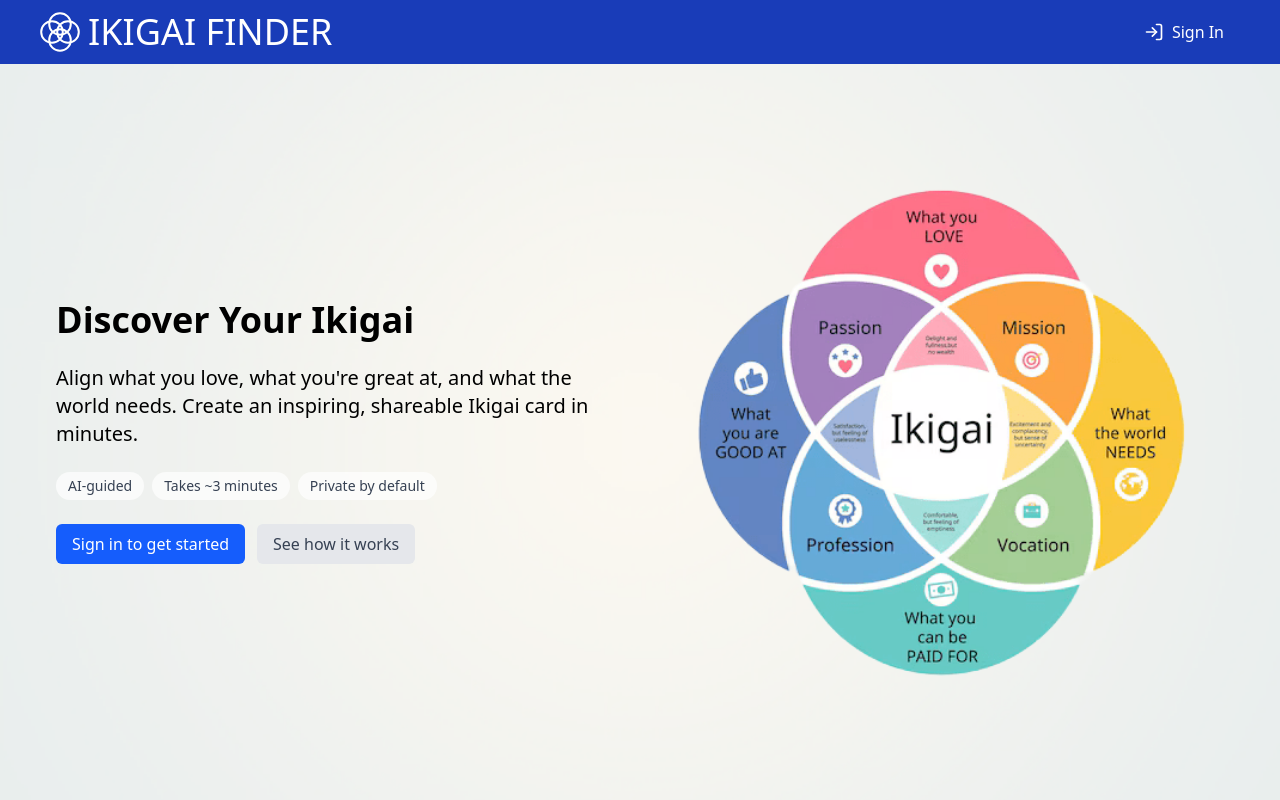
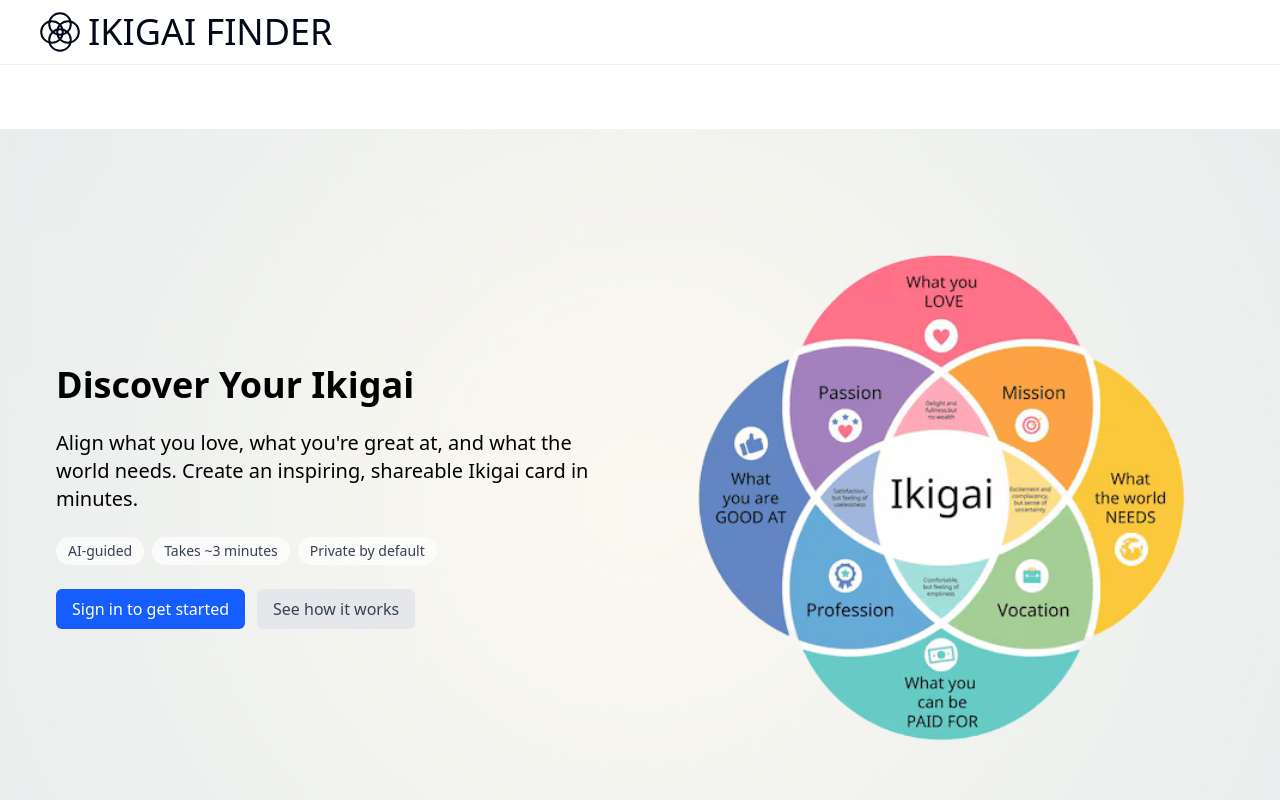
Before and after one commit to brown2020/ikigaifinder, a Next.js app: page / in a window 1280 px wide. Shown: the top 800 px of the page. Built offline with nearby package versions, Linux system fonts and the light colour scheme; no server answers.

Commit message:
refactor: add theme tokens and sticky app shell
Introduce semantic color tokens (light/dark), add next-themes provider, and modernize the app shell with a sticky header + skip link.

```diff
--- a/package.json
+++ b/package.json
@@ -20,6 +20,7 @@
     "html2canvas": "^1.4.1",
     "lucide-react": "^0.562.0",
     "next": "^16.0.3",
+    "next-themes": "^0.4.6",
     "react": "^19.1.1",
     "react-cookie-consent": "^9.0.0",
     "react-dom": "^19.1.1",
--- a/src/app/globals.css
+++ b/src/app/globals.css
@@ -1,6 +1,33 @@
 @import "tailwindcss";
 
 @theme {
+  /* ==========================================================================
+   * Design tokens (semantic colors)
+   *
+   * These map to CSS variables defined in :root / .dark below so we can use
+   * Tailwind utilities like `bg-background`, `text-foreground`, etc.
+   * ========================================================================== */
+
+  --color-background: hsl(var(--background));
+  --color-foreground: hsl(var(--foreground));
+  --color-card: hsl(var(--card));
+  --color-card-foreground: hsl(var(--card-foreground));
+  --color-popover: hsl(var(--popover));
+  --color-popover-foreground: hsl(var(--popover-foreground));
+  --color-muted: hsl(var(--muted));
+  --color-muted-foreground: hsl(var(--muted-foreground));
+  --color-border: hsl(var(--border));
+  --color-input: hsl(var(--input));
+  --color-ring: hsl(var(--ring));
+  --color-primary: hsl(var(--primary));
+  --color-primary-foreground: hsl(var(--primary-foreground));
+  --color-secondary: hsl(var(--secondary));
+  --color-secondary-foreground: hsl(var(--secondary-foreground));
+  --color-accent: hsl(var(--accent));
+  --color-accent-foreground: hsl(var(--accent-foreground));
+  --color-destructive: hsl(var(--destructive));
+  --color-destructive-foreground: hsl(var(--destructive-foreground));
+
   --animate-fade-in: fade-in 1s ease-out;
   --animate-slide-up: slide-up 0.5s ease-out;
 
@@ -48,12 +75,83 @@
   color utility to any element that depends on these defaults.
 */
 @layer base {
+  :root {
+    /* Light */
+    --background: 0 0% 100%;
+    --foreground: 222.2 84% 4.9%;
+
+    --card: 0 0% 100%;
+    --card-foreground: 222.2 84% 4.9%;
+    --popover: 0 0% 100%;
+    --popover-foreground: 222.2 84% 4.9%;
+
+    --primary: 221.2 83.2% 53.3%;
+    --primary-foreground: 210 40% 98%;
+
+    --secondary: 210 40% 96.1%;
+    --secondary-foreground: 222.2 47.4% 11.2%;
+
+    --muted: 210 40% 96.1%;
+    --muted-foreground: 215.4 16.3% 46.9%;
+
+    --accent: 210 40% 96.1%;
+    --accent-foreground: 222.2 47.4% 11.2%;
+
+    --destructive: 0 84.2% 60.2%;
+    --destructive-foreground: 210 40% 98%;
+
+    --border: 214.3 31.8% 91.4%;
+    --input: 214.3 31.8% 91.4%;
+    --ring: 221.2 83.2% 53.3%;
+  }
+
+  .dark {
+    /* Dark */
+    --background: 222.2 84% 4.9%;
+    --foreground: 210 40% 98%;
+
+    --card: 222.2 84% 4.9%;
+    --card-foreground: 210 40% 98%;
+    --popover: 222.2 84% 4.9%;
+    --popover-foreground: 210 40% 98%;
+
+    --primary: 217.2 91.2% 59.8%;
+    --primary-foreground: 222.2 47.4% 11.2%;
+
+    --secondary: 217.2 32.6% 17.5%;
+    --secondary-foreground: 210 40% 98%;
+
+    --muted: 217.2 32.6% 17.5%;
+    --muted-foreground: 215 20.2% 65.1%;
+
+    --accent: 217.2 32.6% 17.5%;
+    --accent-foreground: 210 40% 98%;
+
+    --destructive: 0 62.8% 30.6%;
+    --destructive-foreground: 210 40% 98%;
+
+    --border: 217.2 32.6% 17.5%;
+    --input: 217.2 32.6% 17.5%;
+    --ring: 224.3 76.3% 48%;
+  }
+
+  html {
+    color-scheme: light;
+  }
+  html.dark {
+    color-scheme: dark;
+  }
+
+  body {
+    @apply bg-background text-foreground antialiased;
+  }
+
   *,
   ::after,
   ::before,
   ::backdrop,
   ::file-selector-button {
-    border-color: var(--color-gray-200, currentColor);
+    border-color: var(--color-border, currentColor);
   }
 }
 
--- a/src/app/layout.tsx
+++ b/src/app/layout.tsx
@@ -130,7 +130,7 @@ export default function RootLayout({
   children: React.ReactNode;
 }>) {
   return (
-    <html lang="en" className="h-full">
+    <html lang="en" className="h-full" suppressHydrationWarning>
       <head>
         {/* Structured Data */}
         <script
@@ -147,10 +147,18 @@ export default function RootLayout({
       </head>
       <body className="flex flex-col h-full overflow-x-hidden">
         <ClientProvider>
-          <div className="sm:fixed top-0 z-50 w-full">
+          <a
+            href="#main"
+            className="sr-only focus:not-sr-only focus:absolute focus:top-2 focus:left-2 focus:z-50 focus:rounded-md focus:bg-background focus:px-3 focus:py-2 focus:text-foreground focus:ring-2 focus:ring-ring"
+          >
+            Skip to content
+          </a>
+          <header className="sticky top-0 z-50 w-full border-b border-border/60 bg-background/80 backdrop-blur">
             <Navbar />
-          </div>
-          <main className="grow sm:pt-[64px] pb-12 sm:pb-0">{children}</main>
+          </header>
+          <main id="main" className="grow pt-[64px] pb-12 sm:pb-0">
+            {children}
+          </main>
           <div className="fixed bottom-0 z-50 w-full block sm:hidden">
             <BottomBar />
           </div>
--- a/src/components/ClientProvider.tsx
+++ b/src/components/ClientProvider.tsx
@@ -8,6 +8,7 @@ import { useInitializeStores } from "@/zustand";
 import { useAuthToken } from "@/hooks/use-auth-token";
 import { isReactNativeWebView } from "@/utils/platform";
 import ErrorBoundary from "./ErrorBoundary";
+import { ThemeProvider } from "./ThemeProvider";
 
 // Lazy load auth modal for better initial load (it's conditionally rendered)
 const AuthModal = dynamic(() => import("@/components/auth/AuthModal"), {
@@ -107,6 +108,7 @@ export function ClientProvider({
 
   return (
     <ErrorBoundary>
+      <ThemeProvider isDisabled={isRNWebView}>
         <div className="flex flex-col h-full">
           {children}
 
@@ -156,6 +158,7 @@ export function ClientProvider({
           {/* Auth modal - rendered at root level for proper z-index */}
           <AuthModal />
         </div>
+      </ThemeProvider>
     </ErrorBoundary>
   );
 }
--- a/src/components/Navbar.tsx
+++ b/src/components/Navbar.tsx
@@ -8,13 +8,11 @@ import { useAuthStore } from "@/zustand";
 export default function Navbar() {
   const { uid } = useAuthStore();
   return (
-    <div
-      className={`flex items-center justify-between w-full py-3 shrink-0 bg-blue-800 text-white sm:px-10 px-5 transition-colors duration-700`}
-    >
+    <div className="flex items-center justify-between w-full h-16 shrink-0 px-5 sm:px-10">
       <Link href="/" className="flex items-center gap-2 cursor-pointer">
         <IkigaiLogo
           className="md:w-10 md:h-10 w-8 h-8 sm:min-w-10 min-w-8"
-          strokeColor="white"
+          strokeColor="hsl(var(--foreground))"
         />
         <div className="md:text-4xl text-2xl">IKIGAI FINDER</div>
       </Link>
--- /dev/null
+++ b/src/components/ThemeProvider.tsx
@@ -0,0 +1,32 @@
+"use client";
+
+import type { PropsWithChildren } from "react";
+import { ThemeProvider as NextThemesProvider } from "next-themes";
+
+type ThemeProviderProps = PropsWithChildren<{
+  /**
+   * Set to true to disable theme switching in React Native WebView
+   * (since the host app might control appearance).
+   */
+  isDisabled?: boolean;
+}>;
+
+export function ThemeProvider({
+  children,
+  isDisabled = false,
+}: ThemeProviderProps): React.ReactElement {
+  if (isDisabled) return <>{children}</>;
+
+  return (
+    <NextThemesProvider
+      attribute="class"
+      defaultTheme="system"
+      enableSystem
+      disableTransitionOnChange
+    >
+      {children}
+    </NextThemesProvider>
+  );
+}
+
+export default ThemeProvider;
```
Also changed, not shown: 1 other file (tests, documents, lock files or other folders). Lines whose indentation alone changed are shown as unchanged.
